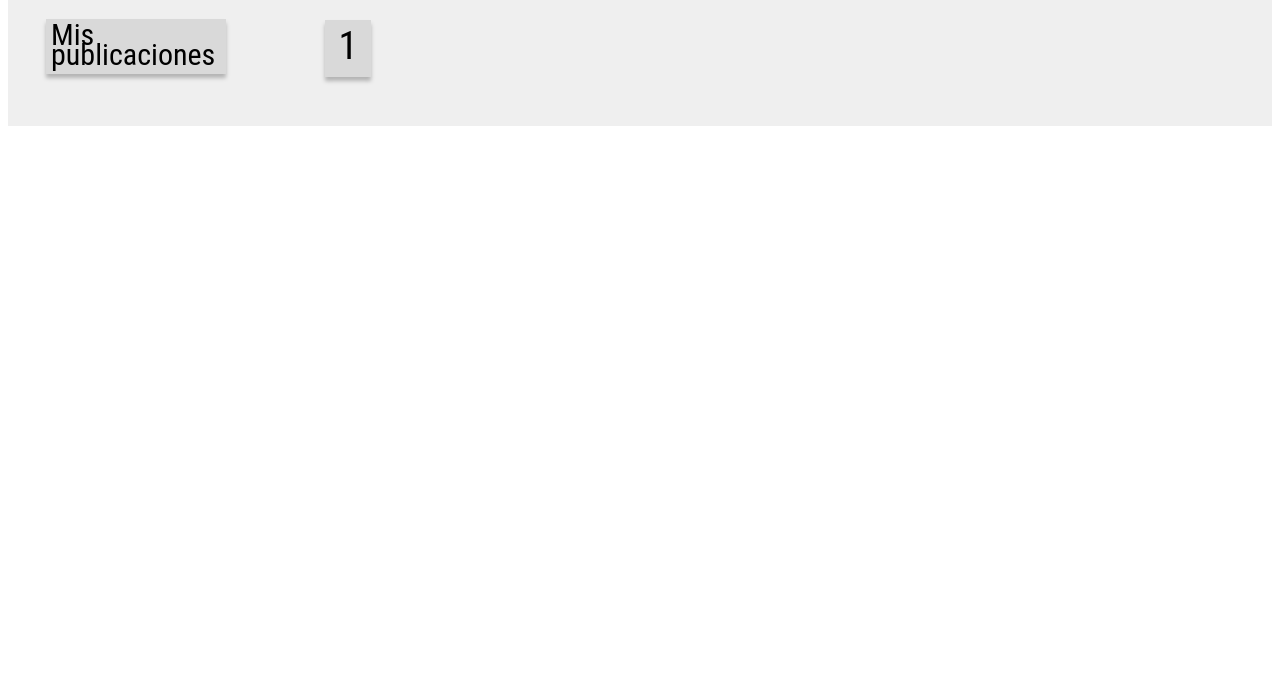
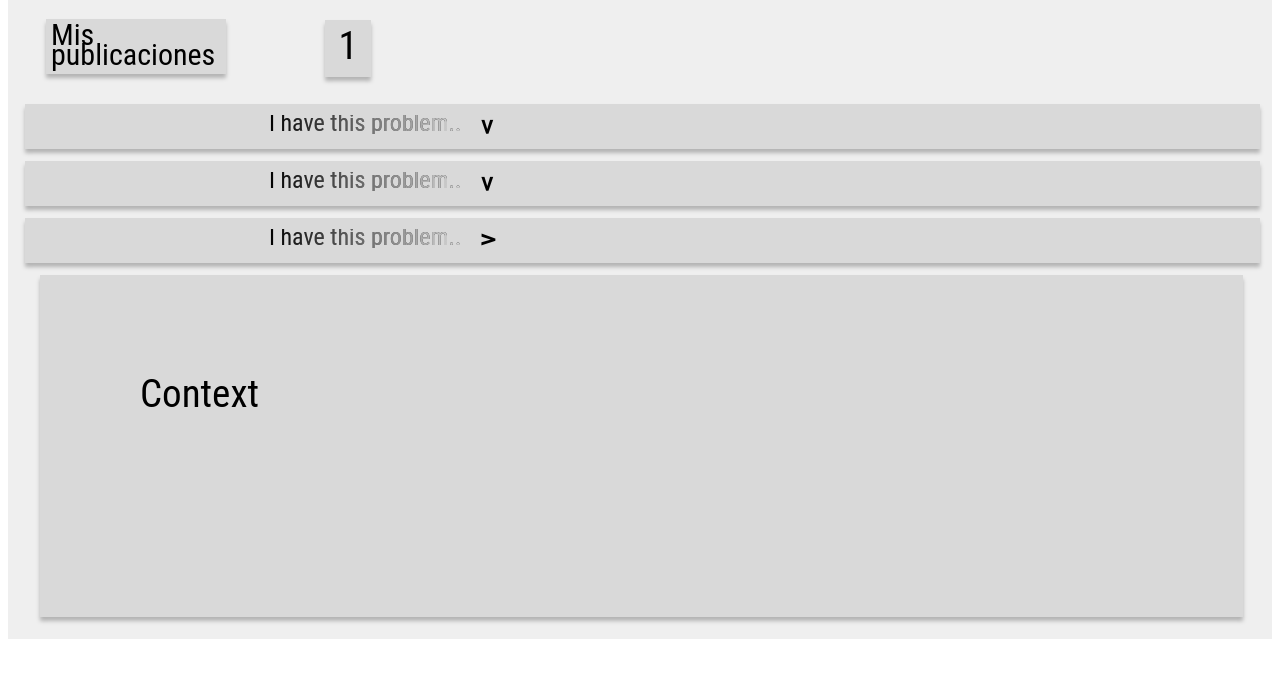
Before and after one commit to VicenteESCa/ProyectoINGweb, a plain HTML site: page project_20240905232718/pages/comment_post_1.html in a window 1280 px wide. Shown: the part 71-748 px from the top of the page. Drawn offline with Linux system fonts and the light colour scheme.

Commit message:
Add files via upload
Solucion momentanea

```diff
--- a/project_20240905232718/pages/comment_post_1.css
+++ b/project_20240905232718/pages/comment_post_1.css
@@ -131,3 +131,88 @@
   line-height: 0.41;
   color: #000000;
 }
+
+.comment-post .comentario-content-1 {
+  box-shadow: 0px 4px 4px 0px rgba(0, 0, 0, 0.25);
+  background: #D9D9D9;
+  position: relative;
+  margin: 0 12.5px 12px 17px;
+  display: flex;
+  flex-direction: row;
+  padding: 6px 33.3px 9px 12px;
+  width: calc(100% - 29.5px);
+  box-sizing: border-box;
+  height: 45px;
+}
+
+.comment-post .davatars-22 {
+  margin-right: 14px;
+  display: flex;
+  height: 43px;
+  /* flex-grow: 1; */
+  flex-basis: 43px;
+  box-sizing: border-box;
+}
+
+.comment-post .itihink-you-should-try-1 {
+  position: relative;
+  margin: 5.5px 18.9px 5.5px 175px;
+  display: inline-block;
+  overflow-wrap: normal;
+  font-family: 'Jersey 10', 'Roboto Condensed';
+  font-weight: 400;
+  font-size: 24px;
+  line-height: 0.667;
+  background: linear-gradient(90deg, rgba(217, 217, 217, 0), #D9D9D9), linear-gradient(#000000, #000000);
+  color: transparent;
+  background-clip: text;
+  -webkit-background-clip: text;
+  text-align: center;
+}
+.comment-post .container-1{
+  transform: rotate(179.972deg);
+  margin: 14.5px 0 12.5px 0;
+  display: inline-block;
+  overflow-wrap: break-word;
+  font-family: 'Jersey 10', 'Roboto Condensed';
+  font-weight: 400;
+  font-size: 39px;
+  line-height: 0.41;
+  color: #000000;
+}
+
+
+.comment-post .container-publicacion{
+  transform: rotate(90.972deg);
+  margin: 14.5px 0 12.5px 0;
+  display: inline-block;
+  overflow-wrap: break-word;
+  font-family: 'Jersey 10', 'Roboto Condensed';
+  font-weight: 400;
+  font-size: 39px;
+  line-height: 0.41;
+  color: #000000;
+}
+.comment-post .container-3 {
+  box-shadow: 0px 4px 4px 0px rgba(0, 0, 0, 0.25);
+  background: #D9D9D9;
+  position: relative;
+  margin: 0 29px 0 32px;
+  display: flex;
+  padding: 111.5px 7px 214.5px 0;
+  width: calc(100% - 61px);
+  box-sizing: border-box;
+
+}
+.comment-post .response {
+  position: relative;
+  overflow-wrap: break-word;
+  font-family: 'Jersey 10', 'Roboto Condensed';
+  font-weight: 400;
+  font-size: 39px;
+  line-height: 0.41;
+  color: #000000;
+  display: center;
+  left: 100px;
+
+}
--- a/project_20240905232718/pages/comment_post_1.html
+++ b/project_20240905232718/pages/comment_post_1.html
@@ -43,6 +43,43 @@
             </span>
           </div>
         </div>
-
+        <div class="comentario-content-1">
+          <div class="davatars-22">
+            <div class="avatars-3-davatar-22"></div>
+          </div>
+            <div class="avatars-3-davatar-23">
+            </div>
+            <div class="itihink-you-should-try-1">
+              I have this problem..
+              </div>
+              <div class="container-1">^</div>
+          </div>
+          <div class="comentario-content-1">
+            <div class="davatars-22">
+              <div class="avatars-3-davatar-22"></div>
+            </div>
+              <div class="avatars-3-davatar-23">
+              </div>
+              <div class="itihink-you-should-try-1">
+                I have this problem..
+                </div>
+                <div class="container-1">^</div>
+            </div>
+            <div class="comentario-content-1">
+              <div class="davatars-22">
+                <div class="avatars-3-davatar-22"></div>
+              </div>
+                <div class="avatars-3-davatar-23">
+                </div>
+                <div class="itihink-you-should-try-1">
+                  I have this problem..
+                  </div>
+                  <div class="container-publicacion">^</div>
+              </div>
+              <div class="container-3">
+                <div class="response">
+                Context
+                </div>
+              </div>
     </body>
 </html>
```
